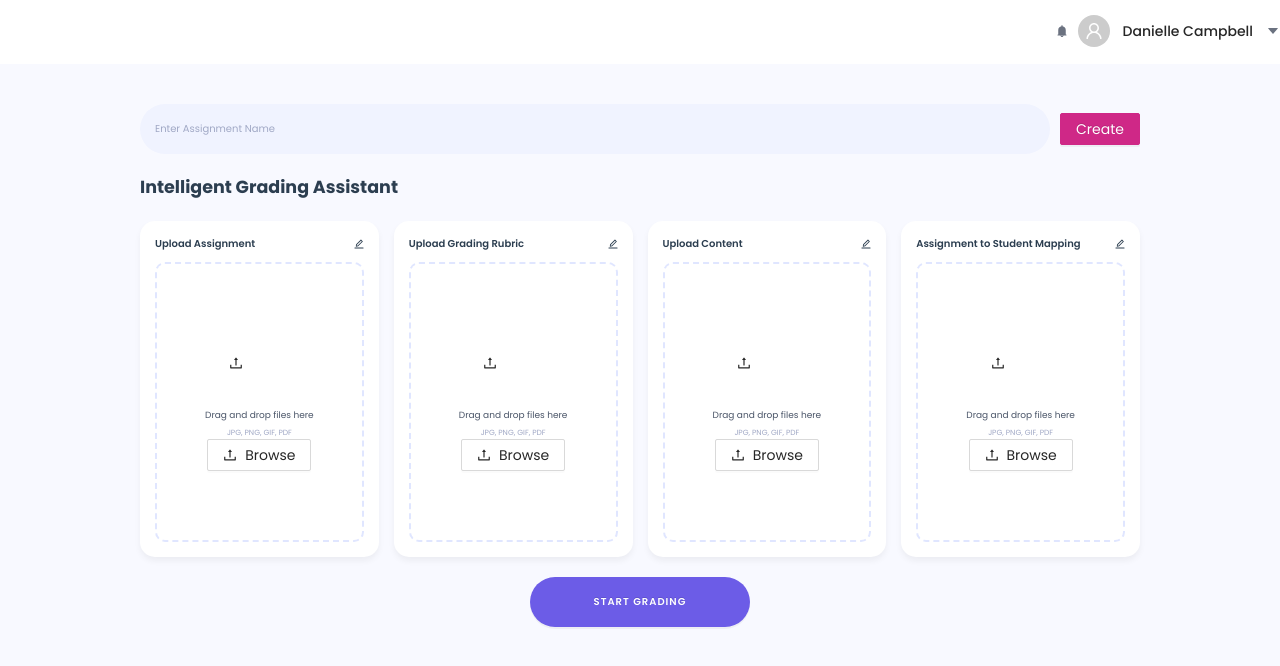
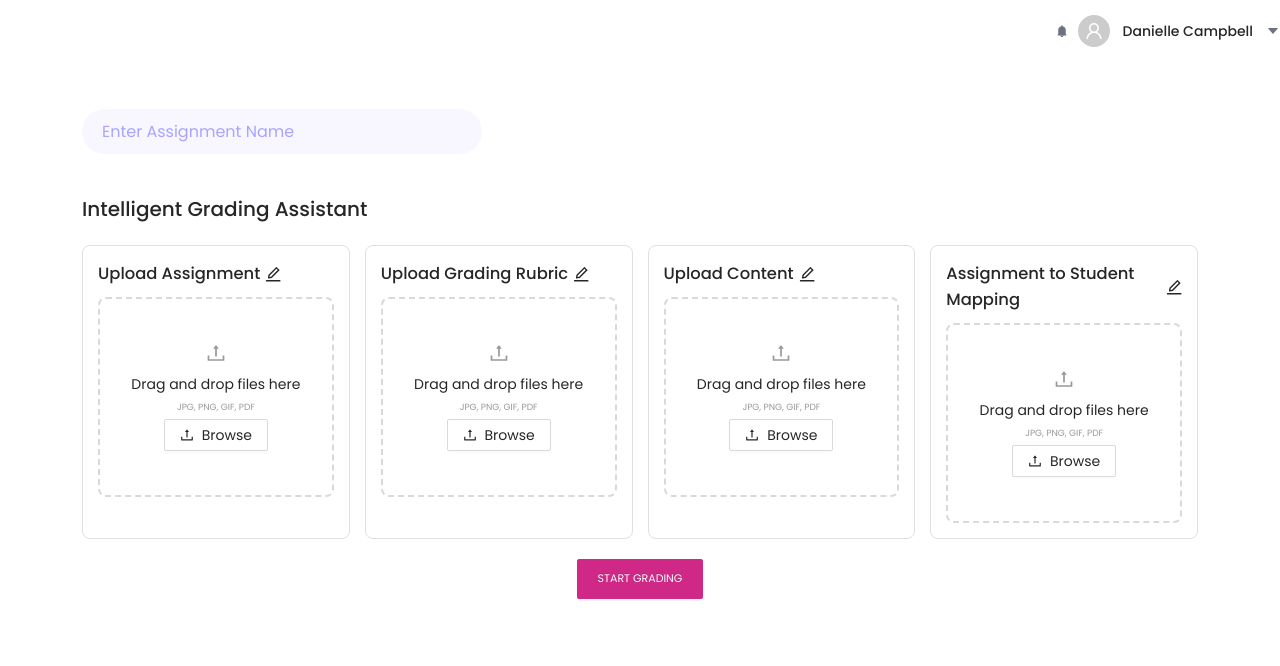
Before and after one commit to gopisuresh-dev2prod/grading-assistant, a React (Create React App) app: page /modify-assignment in a window 1280 px wide. Shown: the top 666 px of the page. Built offline with nearby package versions, Linux system fonts and the light colour scheme; sample sign-in values are in the browser's storage.

Commit message:
update ModifyAssignmentPage.js and ModifyAssignmentPage.scss

```diff
--- a/src/Pages/ModifyAssignmentPage/ModifyAssignmentPage.js
+++ b/src/Pages/ModifyAssignmentPage/ModifyAssignmentPage.js
@@ -61,7 +61,7 @@ const ModifyAssignmentPage = () => {
             value={assignmentName}
             onChange={handleNameChange}
           />
-          <Button type="primary" onClick={() => message.success('Assignment created')}>Create</Button>
+          {/* <Button type="primary" onClick={() => message.success('Assignment created')}>Create</Button> */}
         </div>
         <h1 className="page-title">Intelligent Grading Assistant</h1>
         <div className="upload-grid">
--- a/src/Pages/ModifyAssignmentPage/ModifyAssignmentPage.scss
+++ b/src/Pages/ModifyAssignmentPage/ModifyAssignmentPage.scss
@@ -1,124 +1,89 @@
 .modify-assignment-page {
-  background-color: #f8f9ff;
-  min-height: 100vh;
-  padding: 4rem 14rem;
-
+  padding: 2rem;
+height: 100vh;
+overflow: auto;
+  .content-wrapper {
+    // max-width: 1200px;
+    margin: 0 auto;
+    padding: 2% 5%;
+  }
 
   .assignment-header {
     display: flex;
-    align-items: center;
+    gap: 1rem;
     margin-bottom: 2rem;
 
     .assignment-name-input {
-      flex-grow: 1;
-      margin-right: 1rem;
-      border-radius: 30px;
-      background-color: #f0f3ff;
+      background-color: #f8f7ff;
       border: none;
-      padding: 0.75rem 1.5rem;
-      font-size: 1rem;
-      height: 50px;
-      width: calc(100% - 120px);
+      border-radius: 25px;
+      padding: 10px 20px;
+      font-size: 16px;
+      color: #6c63ff;
+      width: 100%;
+      max-width: 400px;
+      margin-bottom: 20px;
 
       &::placeholder {
-        color: #a0a8c5;
+        color: #a8a4ff;
       }
-    }
-
-    .create-button {
-      background-color: #6c5ce7;
-      border: none;
-      border-radius: 30px;
-      padding: 0.75rem 2rem;
-      font-size: 1rem;
-      font-weight: 600;
-      height: 50px;
-      width: 110px;
     }
   }
 
   .page-title {
-    font-size: 1.75rem;
-    color: #2c3e50;
+    font-size: 2rem;
     margin-bottom: 2rem;
-    font-weight: 700;
   }
 
   .upload-grid {
     display: grid;
-    grid-template-columns: repeat(4, 1fr);
+    grid-template-columns: repeat(auto-fit, minmax(250px, 1fr));
     gap: 1.5rem;
     margin-bottom: 2rem;
   }
+
   .upload-card {
-    background-color: white;
-    border-radius: 15px;
-    box-shadow: 0 4px 6px rgba(0, 0, 0, 0.05);
+    border: 1px solid #e0e0e0;
+    border-radius: 8px;
     padding: 1.5rem;
 
     h3 {
-      font-size: 1rem;
-      color: #2c3e50;
+      display: flex;
+      align-items: center;
+      gap: 0.5rem;
       margin-bottom: 1rem;
-      display: flex;
-      justify-content: space-between;
-      align-items: center;
-      font-weight: 600;
-
-      .edit-icon {
-        color: #a0a8c5;
-        font-size: 1.2rem;
-      }
     }
 
     .upload-area {
-      border: 2px dashed #e0e6ff;
-      border-radius: 10px;
-      padding: 2rem 1rem;
-      text-align: center;
-      height: 280px; // Increased height to match the image
+      width: 100%;
+      height: 200px;
+      border: 2px dashed #d9d9d9;
+      border-radius: 8px;
       display: flex;
-      flex-direction: column;
       justify-content: center;
       align-items: center;
+      cursor: pointer;
 
-      .upload-icon {
-        width: 60px; // Slightly increased size
-        height: 60px;
-        margin-bottom: 1.5rem;
+      &:hover {
+        border-color: #1890ff;
       }
 
-      p {
-        margin: 0;
-        color: #4a5568;
-        font-size: 0.9rem;
-      }
+      .upload-content {
+        text-align: center;
 
-      .file-types {
-        color: #a0a8c5;
-        font-size: 0.75rem;
-        margin-top: 0.5rem;
-      }
+        .upload-icon {
+          font-size: 2rem;
+          color: #999;
+          margin-bottom: 1rem;
+        }
 
-      .upload-buttons {
-        display: flex;
-        gap: 0.5rem;
-        margin-top: 1.5rem; // Increased margin to push buttons lower
+        p {
+          margin-bottom: 0.5rem;
+        }
 
-        button {
-          background-color: #f0f3ff;
-          color: #6c5ce7;
-          border: none;
-          border-radius: 15px;
-          padding: 0.5rem 1rem;
-          font-size: 0.8rem;
-          display: flex;
-          align-items: center;
-          gap: 0.3rem;
-
-          &:hover {
-            background-color: #e0e6ff;
-          }
+        .file-types {
+          color: #999;
+          font-size: 0.9rem;
         }
       }
     }
@@ -126,25 +91,16 @@
 
   .start-grading-btn {
     display: block;
-    margin: 2rem auto 0;
-    background-color: #6c5ce7;
-    border: none;
-    border-radius: 25px;
-    padding: 0.75rem 3rem;
-    font-size: 1rem;
-    font-weight: 600;
-    text-transform: uppercase;
-    letter-spacing: 1px;
-    width: 220px;
-    height: 50px;
+    margin: 0 auto;
+    padding: 0.75rem 2rem;
+    font-size: 1.1rem;
+  }
 
-    &:hover {
-      background-color: #5a4bd1;
-    }
+  .loading-skeletons {
+    margin-top: 2rem;
+  }
 
-    &:disabled {
-      background-color: #a0a8c5;
-      cursor: not-allowed;
-    }
+  .evaluation-reports {
+    margin-top: 2rem;
   }
 }
```
